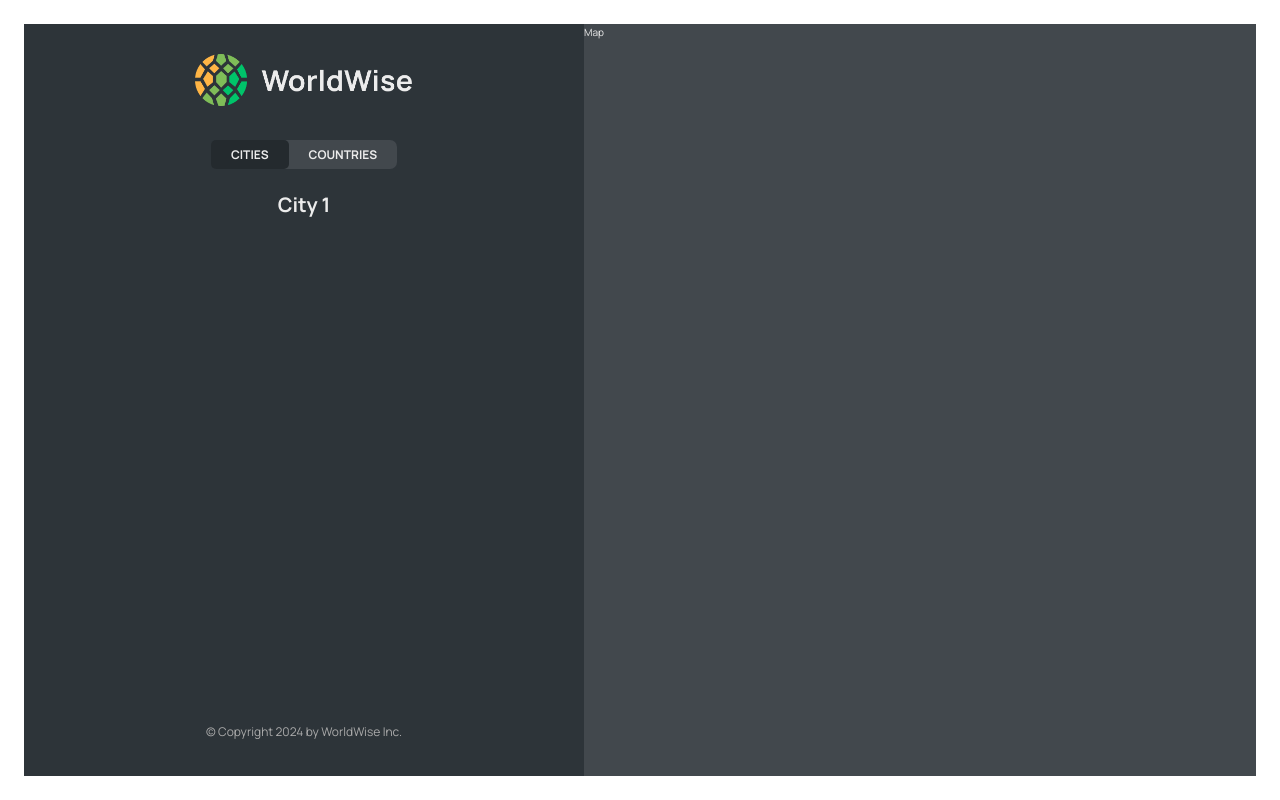
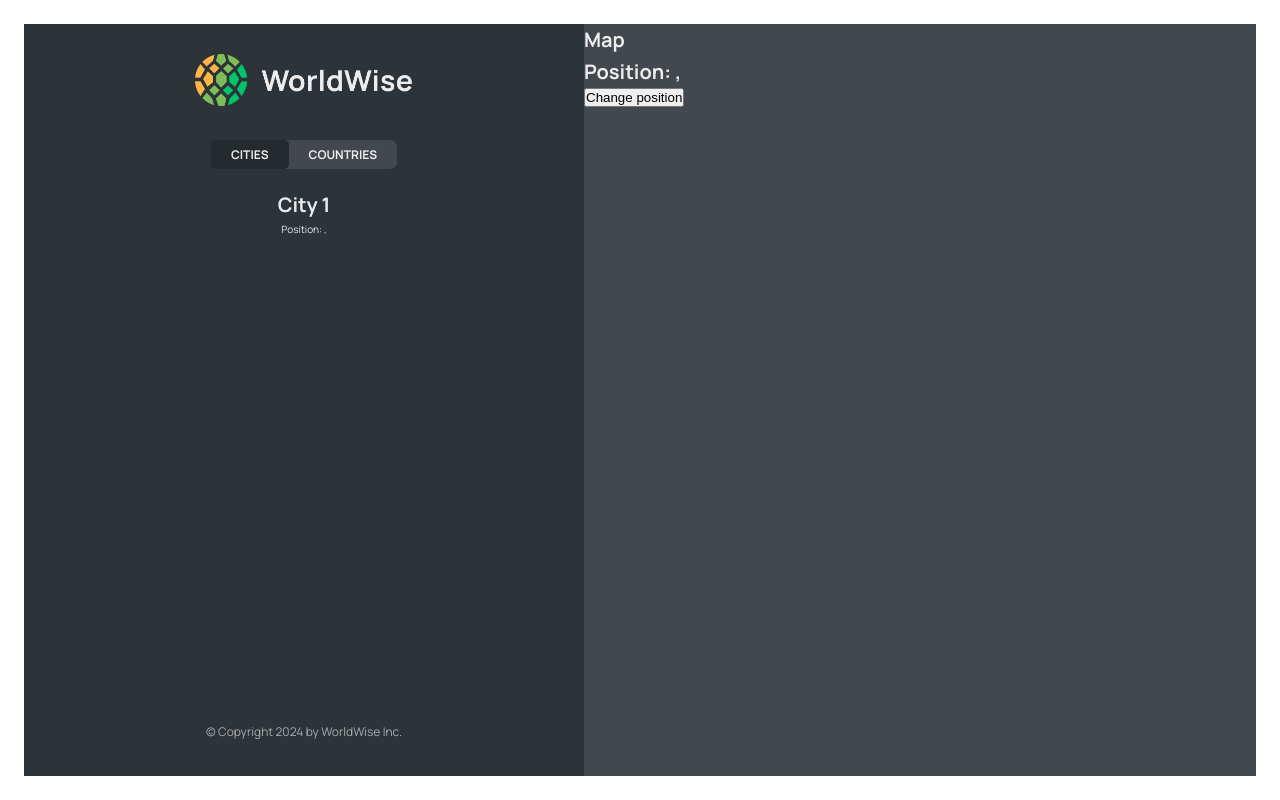
Before and after one commit to enigma-24/react-world-wise, a React (Vite) app: page /app/cities/1 in a window 1280 px wide. Built offline with nearby package versions, Linux system fonts and the light colour scheme; data requests are answered from the project's data file.

Commit message:
added query param using useSearchParams hook

```diff
--- a/src/components/City.jsx
+++ b/src/components/City.jsx
@@ -1,4 +1,4 @@
-import { useParams } from 'react-router-dom';
+import { useParams, useSearchParams } from 'react-router-dom';
 import styles from './City.module.css';
 
 const formatDate = (date) =>
@@ -11,6 +11,10 @@ const formatDate = (date) =>
 
 function City() {
   const { id } = useParams();
+  const [searchParams, setSearchParams] = useSearchParams();
+
+  const lat = searchParams.get('lat');
+  const lng = searchParams.get('lng');
 
   // TEMP DATA
   const currentCity = {
@@ -22,7 +26,14 @@ function City() {
 
   const { cityName, emoji, date, notes } = currentCity;
 
-  return <h1>City {id}</h1>;
+  return (
+    <>
+      <h1>City {id}</h1>
+      <p>
+        Position: {lat}, {lng}
+      </p>
+    </>
+  );
 
   // return (
   //   <div className={styles.city}>
--- a/src/components/CityItem.jsx
+++ b/src/components/CityItem.jsx
@@ -9,10 +9,10 @@ const formatDate = (date) =>
   }).format(new Date(date));
 
 const CityItem = ({ city }) => {
-  const { cityName, emoji, date, id } = city;
+  const { cityName, emoji, date, id, position } = city;
   return (
     <li>
-      <Link className={styles.cityItem} to={`${id}`}>
+      <Link className={styles.cityItem} to={`${id}?lat=${position.lat}&lng=${position.lng}`}>
         <span className={styles.emoji}>{emoji}</span>
         <h3 className={styles.name}>{cityName}</h3>
         <time className={styles.date}>({formatDate(date)})</time>
--- a/src/components/Map.jsx
+++ b/src/components/Map.jsx
@@ -1,7 +1,27 @@
+import { useSearchParams } from 'react-router-dom';
 import styles from './Map.module.css';
 
 const Map = () => {
-    return <div className={styles.mapContainer}>Map</div>
+  const [searchParams, setSearchParams] = useSearchParams();
+
+  const lat = searchParams.get('lat');
+  const lng = searchParams.get('lng');
+
+  return (
+    <div className={styles.mapContainer}>
+      <h1>Map</h1>
+      <h1>
+        Position: {lat}, {lng}
+      </h1>
+      <button
+        onClick={() => {
+          setSearchParams({ lat: 23, lng: 50 });
+        }}
+      >
+        Change position
+      </button>
+    </div>
+  );
 };
 
 export default Map;
```
